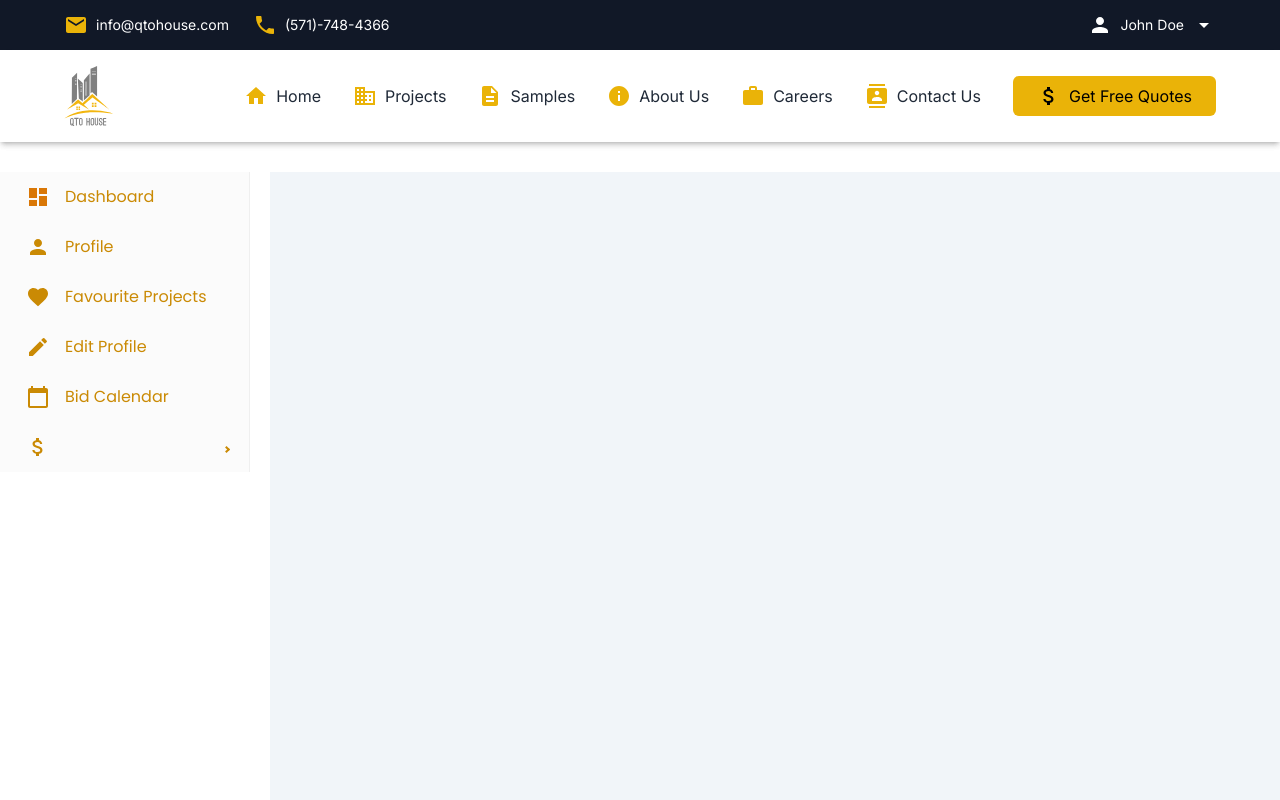
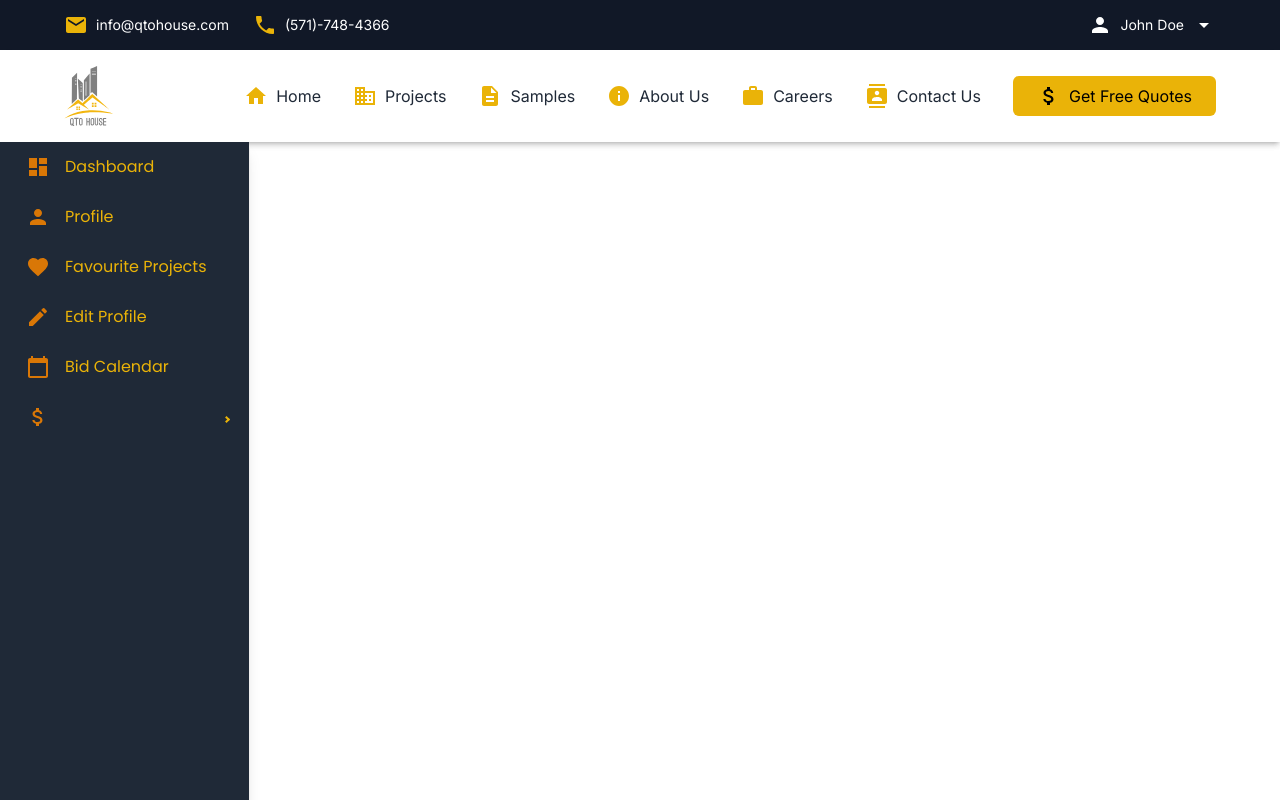
Before and after one commit to Muadeel56/QTO_Solutions_React, a React (Vite) app in the folder qtohouse-official-website/: page /user in a window 1280 px wide. Shown: the top 800 px of the page. Built offline with nearby package versions, Linux system fonts and the light colour scheme.

Commit message:
Creating Favourite Projects Page and Bid Calendar Page

```diff
--- a/qtohouse-official-website/package.json
+++ b/qtohouse-official-website/package.json
@@ -17,7 +17,9 @@
     "@mui/x-charts": "^7.18.0",
     "chart.js": "^4.4.4",
     "d3-geo": "^3.1.1",
+    "moment": "^2.30.1",
     "react": "^18.3.1",
+    "react-big-calendar": "^1.15.0",
     "react-chartjs-2": "^5.2.0",
     "react-dom": "^18.3.1",
     "react-pro-sidebar": "^1.1.0",
--- a/qtohouse-official-website/src/components/UserSidebar/index.jsx
+++ b/qtohouse-official-website/src/components/UserSidebar/index.jsx
@@ -10,30 +10,41 @@ import AttachMoneyIcon from '@mui/icons-material/AttachMoney';
 
 function UserSidebar() {
   return (
-    <div className='absolute'>
-      <Sidebar>
+    <div className="absolute h-full">
+      <Sidebar backgroundColor="#1F2937" className="w-64 h-full shadow-lg rounded-lg">
         <Menu iconShape="square">
-          <MenuItem className='text-yellow-600' icon={<DashboardIcon sx={{ color: '#D97706' }} />}>
-            <Link to="/dashboard">Dashboard</Link>
+          {/* Dashboard Menu Item */}
+          <MenuItem className="text-yellow-500" icon={<DashboardIcon sx={{ color: '#D97706' }} />}>
+            <Link to="/user/dashboard" className="text-yellow-500">Dashboard</Link>
           </MenuItem>
-          <MenuItem className='text-yellow-600' icon={<PersonIcon />}>
-            <Link to="/profile">Profile</Link>
+
+          {/* Profile Menu Item */}
+          <MenuItem className="text-yellow-500" icon={<PersonIcon sx={{ color: '#D97706' }} />}>
+            <Link to="/user/profile" className="text-yellow-500">Profile</Link>
           </MenuItem>
-          <MenuItem className='text-yellow-600' icon={<FavoriteIcon />}>
-            <Link to="/favourites">Favourite Projects</Link>
+
+          {/* Favorite Projects Menu Item */}
+          <MenuItem className="text-yellow-500" icon={<FavoriteIcon sx={{ color: '#D97706' }} />}>
+            <Link to="/user/favourites" className="text-yellow-500">Favourite Projects</Link>
           </MenuItem>
-          <MenuItem className='text-yellow-600' icon={<EditIcon />}>
-            <Link to="/edit-profile">Edit Profile</Link>
+
+          {/* Edit Profile Menu Item */}
+          <MenuItem className="text-yellow-500" icon={<EditIcon sx={{ color: '#D97706' }} />}>
+            <Link to="/user/edit-profile" className="text-yellow-500">Edit Profile</Link>
           </MenuItem>
-          <MenuItem className='text-yellow-600' icon={<CalendarTodayIcon />}>
-            <Link to="/bid-calendar">Bid Calendar</Link>
+
+          {/* Bid Calendar Menu Item */}
+          <MenuItem className="text-yellow-500" icon={<CalendarTodayIcon sx={{ color: '#D97706' }} />}>
+            <Link to="/user/calendar" className="text-yellow-500">Bid Calendar</Link>
           </MenuItem>
-          <SubMenu className='text-yellow-600' title="Additional Options" icon={<AttachMoneyIcon />}>
-            <MenuItem className='text-yellow-600'>
-              <Link to="/settings">Settings</Link>
+
+          {/* SubMenu for Additional Options */}
+          <SubMenu title="Additional Options" className="text-yellow-500" icon={<AttachMoneyIcon sx={{ color: '#D97706' }} />}>
+            <MenuItem className="text-yellow-500">
+              <Link to="/user/settings" className="text-yellow-500">Settings</Link>
             </MenuItem>
-            <MenuItem className='text-yellow-600'>
-              <Link to="/help">Help</Link>
+            <MenuItem className="text-yellow-500">
+              <Link to="/user/help" className="text-yellow-500">Help</Link>
             </MenuItem>
           </SubMenu>
         </Menu>
--- /dev/null
+++ b/qtohouse-official-website/src/pages/BidCalendar/index.jsx
@@ -0,0 +1,155 @@
+import React from 'react';
+import { Grid, Card, Typography, Box } from '@mui/material';
+import { CalendarToday } from '@mui/icons-material';
+import { Calendar, momentLocalizer } from 'react-big-calendar';
+import moment from 'moment';
+import 'react-big-calendar/lib/css/react-big-calendar.css';
+
+// Setup moment as the localizer for the calendar
+const localizer = momentLocalizer(moment);
+
+// Sample bid events data
+const bidEvents = [
+  {
+    id: 0,
+    title: 'Project Alpha Bid',
+    start: new Date(2024, 9, 15, 9, 0), // Oct 15, 2024 9:00 AM
+    end: new Date(2024, 9, 15, 12, 0), // Oct 15, 2024 12:00 PM
+    location: 'Location A',
+  },
+  {
+    id: 1,
+    title: 'Project Beta Bid',
+    start: new Date(2024, 9, 18, 14, 0), // Oct 18, 2024 2:00 PM
+    end: new Date(2024, 9, 18, 16, 0),  // Oct 18, 2024 4:00 PM
+    location: 'Location B',
+  },
+  {
+    id: 2,
+    title: 'Project Gamma Bid',
+    start: new Date(2024, 9, 20, 10, 0), // Oct 20, 2024 10:00 AM
+    end: new Date(2024, 9, 20, 13, 0),  // Oct 20, 2024 1:00 PM
+    location: 'Location C',
+  },
+  // Add more events as needed
+];
+
+// Sample upcoming bids data for the list
+const upcomingBids = [
+  {
+    title: 'Project Delta Bid',
+    date: 'October 22, 2024',
+    time: '10:00 AM - 1:00 PM',
+    location: 'Location D',
+  },
+  {
+    title: 'Project Epsilon Bid',
+    date: 'October 25, 2024',
+    time: '1:00 PM - 3:00 PM',
+    location: 'Location E',
+  },
+];
+
+function BidCalendar() {
+  return (
+    <div className="p-4 bg-gray-100 min-h-screen">
+      {/* Header */}
+      <Box className="mb-6 text-center">
+        <Typography variant="h3" className="text-2xl md:text-3xl font-semibold text-gray-800 mb-2">
+          Bid Calendar
+        </Typography>
+        <Typography variant="body1" className="text-gray-600">
+          All the bid dates are displayed here
+        </Typography>
+      </Box>
+
+      {/* Grid for Bid Information */}
+      <Grid container spacing={2} className="mb-6">
+        {/* Important Dates Card */}
+        <Grid item xs={12} sm={6} md={4}>
+          <Card className="p-4 bg-white shadow-lg rounded-lg">
+            <Typography variant="h6" className="text-yellow-600 mb-2">
+              Important Dates
+            </Typography>
+            <Typography variant="body2" className="text-gray-700">
+              Date: October 15, 2024
+            </Typography>
+          </Card>
+        </Grid>
+
+        {/* Upcoming Bids Card */}
+        <Grid item xs={12} sm={6} md={4}>
+          <Card className="p-4 bg-white shadow-lg rounded-lg">
+            <Typography variant="h6" className="text-yellow-600 mb-2">
+              Upcoming Bids
+            </Typography>
+            <Typography variant="body2" className="text-gray-700">
+              Number of Upcoming Bids: {upcomingBids.length}
+            </Typography>
+          </Card>
+        </Grid>
+
+        {/* Upcoming Bids Dates Card */}
+        <Grid item xs={12} sm={6} md={4}>
+          <Card className="p-4 bg-white shadow-lg rounded-lg">
+            <Typography variant="h6" className="text-yellow-600 mb-2">
+              Upcoming Bids Dates
+            </Typography>
+            <Typography variant="body2" className="text-gray-700">
+              {upcomingBids.map((bid, index) => (
+                <div key={index}>
+                  <strong>{bid.title}</strong> - {bid.date} <br />
+                  <span className="text-gray-500">{bid.time} | {bid.location}</span>
+                  <hr className="my-1" />
+                </div>
+              ))}
+            </Typography>
+          </Card>
+        </Grid>
+      </Grid>
+
+      {/* Calendar Section */}
+      <Box className="p-4 bg-white shadow-lg rounded-lg mb-6">
+        <Box className="flex items-center mb-4">
+          <CalendarToday sx={{ color: '#D97706', mr: 2 }} />
+          <Typography variant="h5" className="text-gray-800">
+            Bid Calendar Overview
+          </Typography>
+        </Box>
+        <Typography variant="body2" className="text-gray-600 mb-4">
+          The calendar shows the bids scheduled for specific dates, including time and location.
+        </Typography>
+
+        {/* Calendar with Events */}
+        <div className="h-72 md:h-96 bg-white rounded-lg overflow-hidden">
+          <Calendar
+            localizer={localizer}
+            events={bidEvents}
+            startAccessor="start"
+            endAccessor="end"
+            style={{ height: '100%' }} // Adjust to fill the container height
+            className="shadow-lg"
+            eventPropGetter={(event) => ({
+              style: {
+                backgroundColor: '#D97706',
+                color: 'white',
+                borderRadius: '5px',
+                border: 'none',
+              },
+            })}
+            components={{
+              event: ({ event }) => (
+                <span>
+                  <strong>{event.title}</strong>
+                  <p className="text-sm">{event.location}</p>
+                </span>
+              ),
+            }}
+          />
+        </div>
+      </Box>
+    </div>
+  );
+}
+
+export default BidCalendar;
--- a/qtohouse-official-website/src/pages/UserContainer/index.jsx
+++ b/qtohouse-official-website/src/pages/UserContainer/index.jsx
@@ -5,6 +5,8 @@ import EditProfile from "../EditProfile";
 import UserLayout from "../../components/UserLayout";
 import UserDashboard from "../UserDashboard";
 import FavouriteProjects from "../FavouriteProjects";
+import UserSidebar from "../../components/UserSidebar";
+import BidCalendar from "../BidCalendar";
 
 function UserContainer() {
   // State for storing profile data
@@ -20,24 +22,34 @@ function UserContainer() {
   });
 
   const updateProfile = (updatedProfile) => {
-    setProfile(updatedProfile);  // Update the state
+    setProfile(updatedProfile); // Update the state
   };
 
   return (
-    <UserLayout>
+    <div className="flex min-h-screen">
+      {/* Sidebar */}
+      <UserSidebar />
+
+      {/* Main content that will adjust to take the remaining space */}
+      <div className="flex-grow ml-64 p-8">
         <Routes>
           {/* User Profile View */}
           <Route path="/profile" element={<UserProfile profile={profile} />} />
 
           {/* Edit Profile View */}
-        <Route path="/edit-profile" element={<EditProfile profile={profile} updateProfile={updateProfile} />} />
+          <Route
+            path="/edit-profile"
+            element={<EditProfile profile={profile} updateProfile={updateProfile} />}
+          />
 
           {/* Dashboard and other routes */}
           <Route path="/dashboard" element={<UserDashboard />} />
           <Route path="/favourites" element={<FavouriteProjects />} />
+          <Route path="/calendar" element={<BidCalendar />} />
           {/* Add more user-specific routes as needed */}
         </Routes>
-    </UserLayout>
+      </div>
+    </div>
   );
 }
 
--- a/qtohouse-official-website/src/pages/UserProfile/index.jsx
+++ b/qtohouse-official-website/src/pages/UserProfile/index.jsx
@@ -16,7 +16,7 @@ function UserProfile({ profile = {} }) {
             <p className="text-gray-500">{profile.email || "Email"}</p>
           </div>
           <Link
-            to="/edit-profile"
+            to="/user/edit-profile"
             className="text-white bg-yellow-600 hover:bg-yellow-700 font-semibold py-2 px-4 rounded"
           >
             Edit Profile
```
Also changed, not shown: 1 other file (tests, documents, lock files or other folders). Lines whose indentation alone changed are shown as unchanged.
